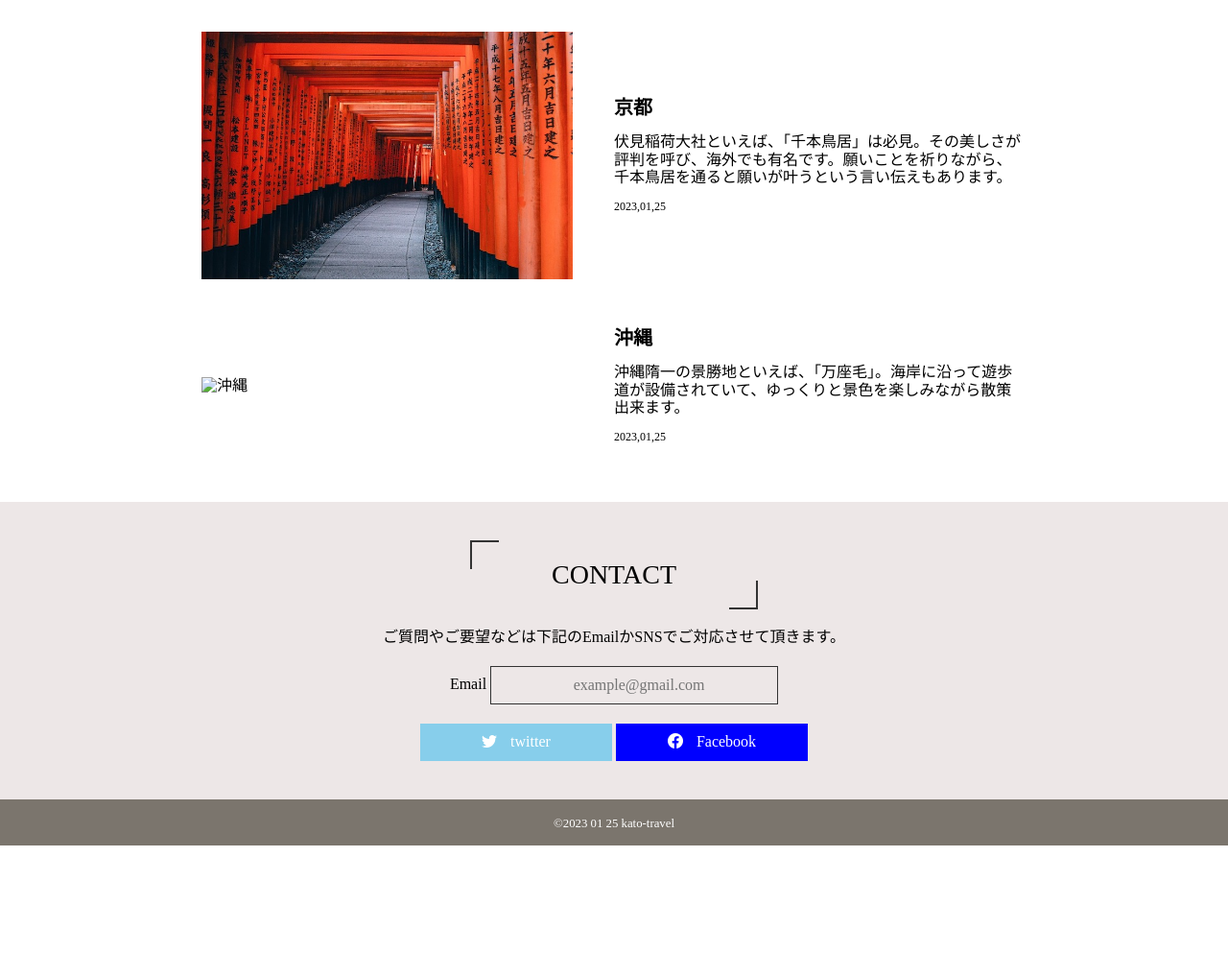
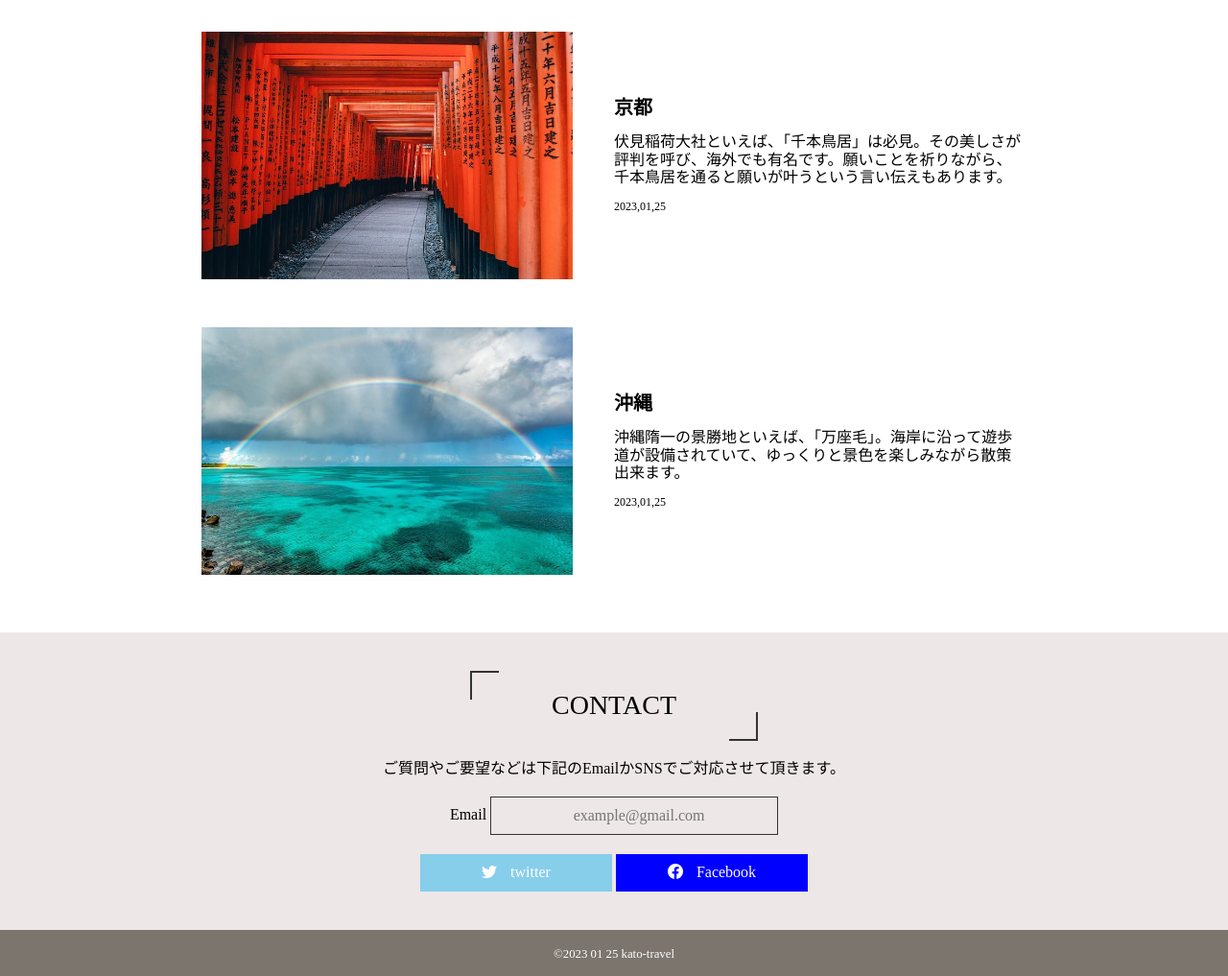
Before and after one commit to Kato-Dai26/kato-12-pro.github.io, a plain HTML site: page index.html in a window 1280 px wide. Shown: the part 2527-3544 px from the top of the page at 96% size. Before the commit the page ends 3408 px from the top, so only its background shows below. Drawn offline with nearby package versions, Linux system fonts and the light colour scheme; some packages are replaced by stand-ins of ours.

Commit message:
Update index.html

```diff
--- a/index.html
+++ b/index.html
@@ -130,7 +130,7 @@
           </li>
           <li>
             <div class="news-pic">
-              <img src="img/okinawa.jpg" alt="沖縄">
+              <img src="https://raw.githubusercontent.com/Kato-Dai26/kato-12-pro.github.io/13100c74dca8d7bf9c218e48a350403b1443f9aa/okinawa.jpg" alt="沖縄">
             </div>
             <div class="news-txt">
               <h3>沖縄</h3>
```
